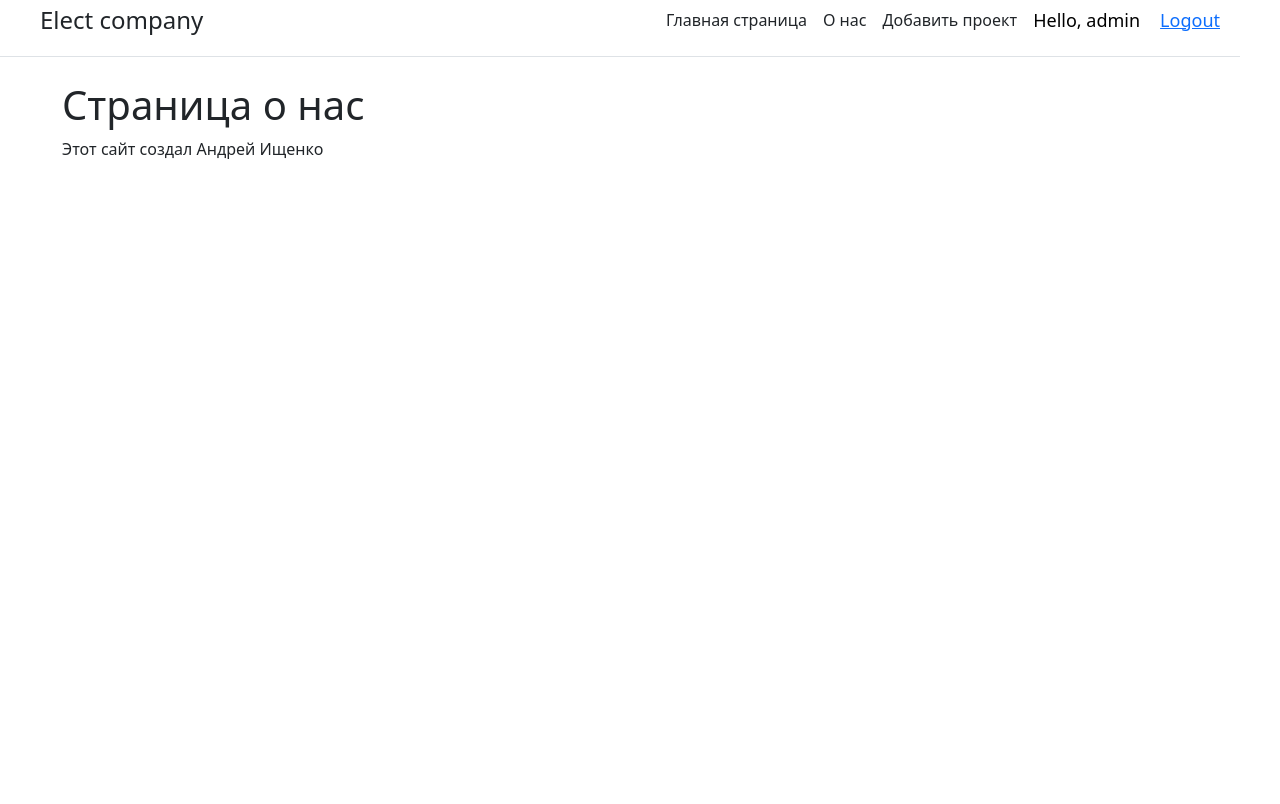
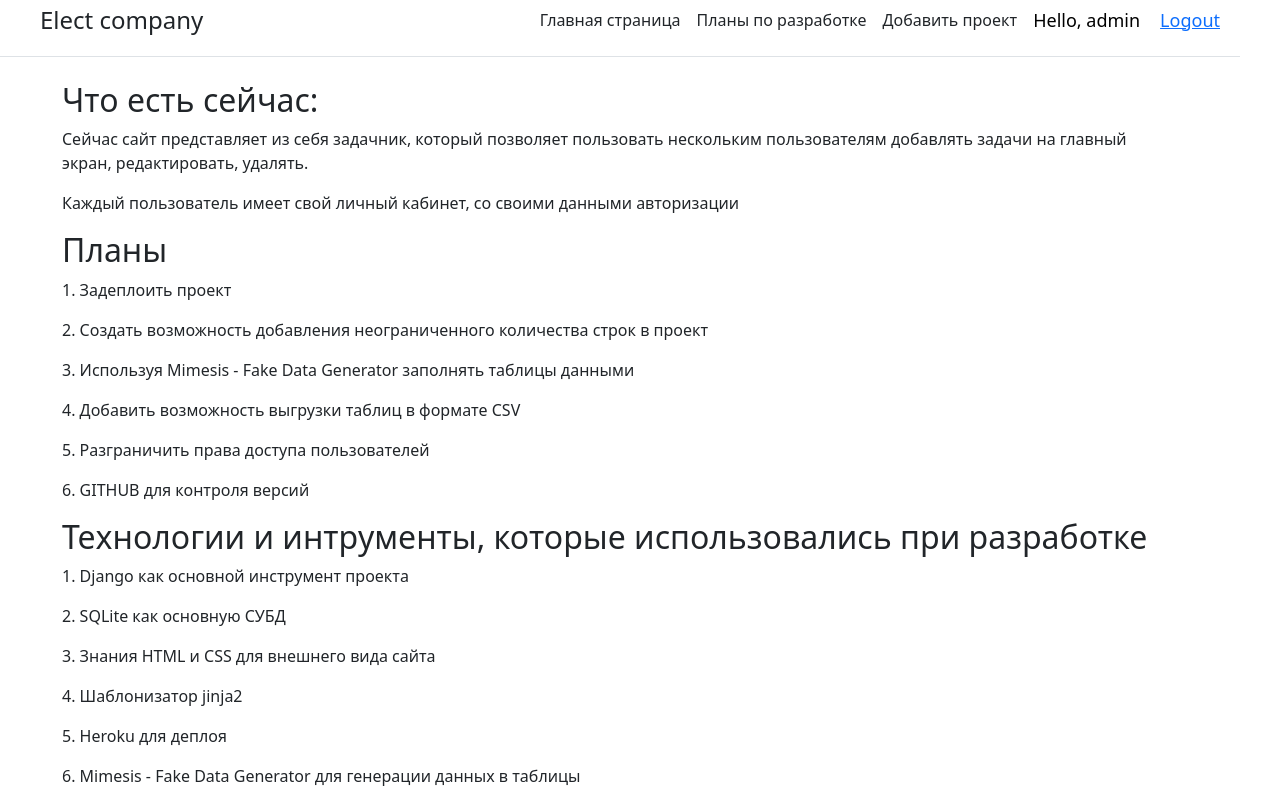
Before and after one commit to Andrii-Ishchenko-dp/pr_django, a Django app: page /about-us in a window 1280 px wide. Before the commit the page ends 159 px from the top, so only its background shows below. Run offline with Django 3.2, Linux system fonts and the light colour scheme; a user stored in the database is signed in.

Commit message:
Изменил блок О нас

```diff
--- a/project1/main/templates/main/about.html
+++ b/project1/main/templates/main/about.html
@@ -1,10 +1,27 @@
 {% extends 'main/base.html'%}
 
 {% block title %}
-Страница про нас
+Планы по разработке
 {%endblock%}
 
 {% block content %}
-    <h1> Страница о нас</h1>
-    <p>Этот сайт создал Андрей Ищенко</p>
+    <h2>Что есть сейчас:</h2>
+    <p>Сейчас сайт представляет из себя задачник, который позволяет пользовать нескольким пользователям добавлять задачи на главный экран, редактировать, удалять.</p>
+    <p>Каждый пользователь имеет свой личный кабинет, со своими данными авторизации</p>
+    <h2> Планы</h2>
+    <p>1. Задеплоить проект</p>
+    <p>2. Создать возможность добавления неограниченного количества строк в проект</p>
+    <p>3. Используя Mimesis - Fake Data Generator заполнять таблицы данными</p>
+    <p>4. Добавить возможность выгрузки таблиц в формате CSV</p>
+    <p>5. Разграничить права доступа пользователей</p>
+    <p>6. GITHUB для контроля версий</p>
+
+    <h2>Технологии и интрументы, которые использовались при разработке</h2>
+    <p>1. Django как основной инструмент проекта</p>
+    <p>2. SQLite как основную СУБД</p>
+    <p>3. Знания HTML и CSS для внешнего вида сайта</p>
+    <p>4. Шаблонизатор jinja2</p>
+    <p>5. Heroku для деплоя</p>
+    <p>6. Mimesis - Fake Data Generator для генерации данных в таблицы</p>
+
 {%endblock%}
--- a/project1/main/templates/main/base.html
+++ b/project1/main/templates/main/base.html
@@ -24,7 +24,7 @@
 
       <nav class="d-inline-flex mt-2 mt-md-0 ms-md-auto">
         <a class="me-3 py-2 text-dark text-decoration-none" href="{% url 'home' %}">Главная страница</a>
-        <a class="me-3 py-2 text-dark text-decoration-none" href="{% url 'about' %}">О нас</a>
+        <a class="me-3 py-2 text-dark text-decoration-none" href="{% url 'about' %}">Планы по разработке</a>
           <a class="me-3 py-2 text-dark text-decoration-none" href="{% url 'create' %}">Добавить проект</a>
       </nav>
         <span class="hello-msg">Hello, {{request.user}}</span>
```
Also changed, not shown: project1/project1/settings.py (+3 -5 lines).
